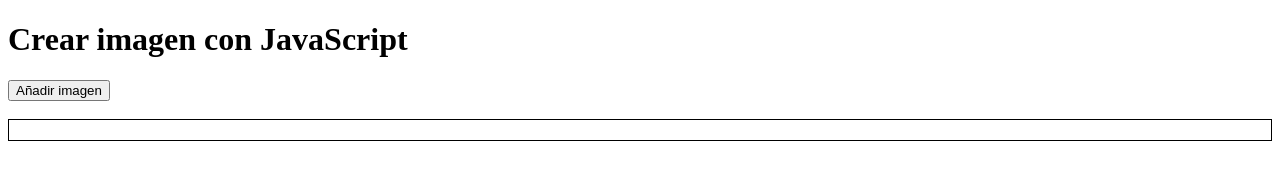
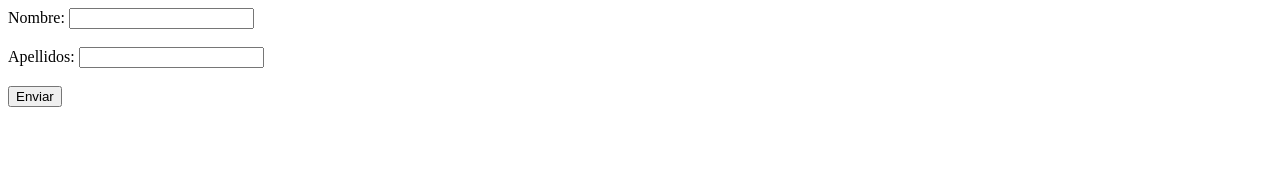
Before and after one commit to feller4/LLMM, a plain HTML site: page DOM/Ejercicio2/ejercicio2.html in a window 1280 px wide. Drawn offline with Linux system fonts and the light colour scheme.

Commit message:
Refactor HTML form and greeting functionality

```diff
--- a/DOM/Ejercicio2/ejercicio2.html
+++ b/DOM/Ejercicio2/ejercicio2.html
@@ -1,34 +1,27 @@
 <!DOCTYPE html>
-<html lang="es">
-<head>
-    <meta charset="UTF-8">
-    <title>Crear elementos</title>
-</head>
+<html>
 <body>
 
-    <h1>Crear imagen con JavaScript</h1>
+<form onsubmit="saludar(event)">
+  Nombre: <input type="text" id="nombre"><br><br>
+  Apellidos: <input type="text" id="apellidos"><br><br>
+  <button type="submit">Enviar</button>
+</form>
 
-    <button onclick="crearImagen()">Añadir imagen</button>
+<p id="mensaje"></p>
 
-    <br><br>
+<script>
+function saludar(event) {
+  event.preventDefault();
 
-    <div id="contenedor" style="border:1px solid black; padding:10px;">
-        <!-- Aquí se añadirá la imagen -->
-    </div>
+  let nombre = document.getElementById("nombre").value;
+  let apellidos = document.getElementById("apellidos").value;
 
-    <script>
-        function crearImagen() {
-            // 1. Crear el elemento img
-            var imagen = document.createElement("img");
-
-            // 2. Asignar atributos
-            imagen.src = "imagenes/coche1.jpg";
-            imagen.width = 300;
-
-            // 3. Añadir la imagen al div
-            document.getElementById("contenedor").appendChild(imagen);
-        }
-    </script>
+  document.getElementById("mensaje").innerText =
+    "Hola " + nombre + " " + apellidos +
+    ", gracias por completar el formulario.";
+}
+</script>
 
 </body>
 </html>
```
